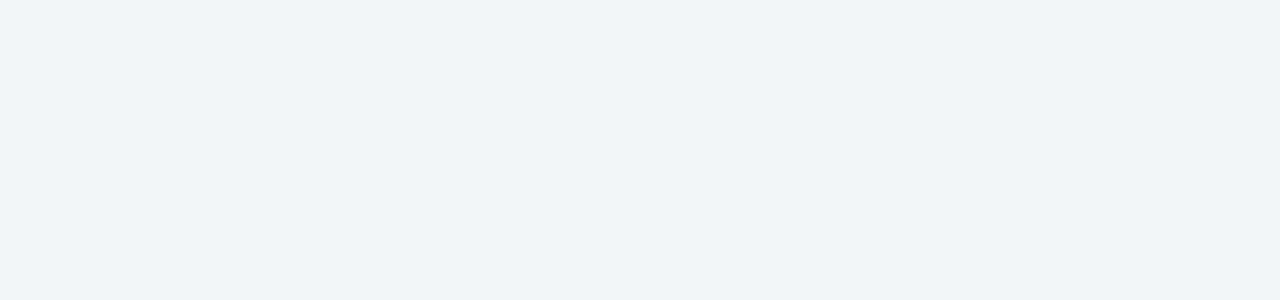
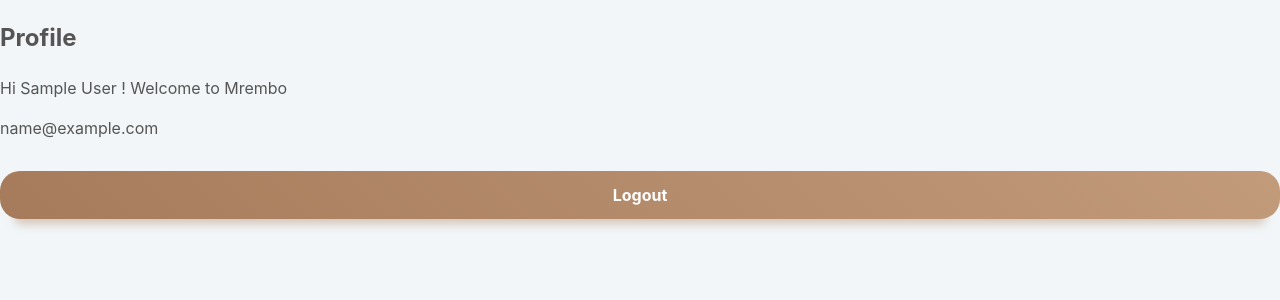
Before and after one commit to phiona-dev/Mrembo-App, a React (Vite) app: page /profile in a window 1280 px wide. Before the commit this address had no page. Shown: the top 300 px of the page. Built offline with nearby package versions, Linux system fonts and the light colour scheme; sample sign-in values are in the browser's storage.

Commit message:
profile setup

```diff
--- a/src/App.jsx
+++ b/src/App.jsx
@@ -7,6 +7,7 @@ import Login from './pages/Login'
 import Signup from './pages/Signup'
 import AppPage from './pages/App'
 import PrivateRoute from './components/PrivateRoute'
+import Profile from './pages/Profile'
 
 const App = () => {
   return (
@@ -14,6 +15,7 @@ const App = () => {
       <Routes>
         <Route path="/login" element={<Login />} />
         <Route path="/signup" element={<Signup />} />
+        <Route path="profile" element={<Profile />} />
         <Route path="/app" element={
           <PrivateRoute>
             <AppPage />
--- a/src/pages/App.jsx
+++ b/src/pages/App.jsx
@@ -1,8 +1,15 @@
 import React from 'react'
+import { useNavigate } from 'react-router'
+
 
 const AppPage = () => {
+  const navigate = useNavigate();
   return (
-    <h1>Hello App</h1>
+    <div>
+      <h1>Hello App</h1>
+      <p>Go to <span style={{ color: "blue", cursor: "pointer"}} onClick={() => navigate("/profile")}>profile </span>page</p>
+    </div>
+
   )
 }
 
--- /dev/null
+++ b/src/pages/Profile.jsx
@@ -0,0 +1,33 @@
+import React, { useState, useEffect } from 'react'
+import { useNavigate } from 'react-router';
+
+const Profile = () => {
+    const [user, setUser] = useState("");
+    const navigate = useNavigate();
+    useEffect(() => {
+        const storedUser = localStorage.getItem("user");
+
+        if (storedUser) {
+            setUser(JSON.parse(storedUser))
+        }
+    },[])
+
+    const handleLogout = () => {
+        setUser(null);
+        localStorage.removeItem("user");
+        navigate("/login");
+    }
+
+  return (
+    <div>
+        <h2>Profile</h2>
+        <p>Hi {user.name} ! Welcome to Mrembo</p>
+        <p>{user.email}</p>
+        <div>
+            <button onClick={handleLogout}>Logout</button>
+        </div>
+    </div>
+  )
+}
+
+export default Profile
```
